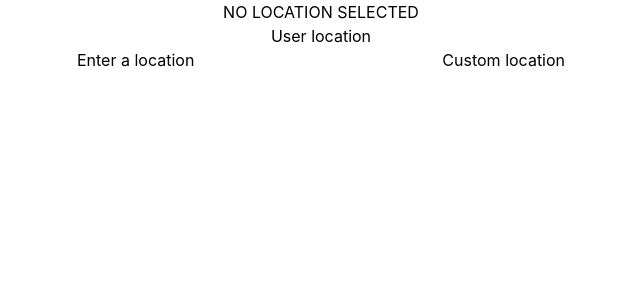
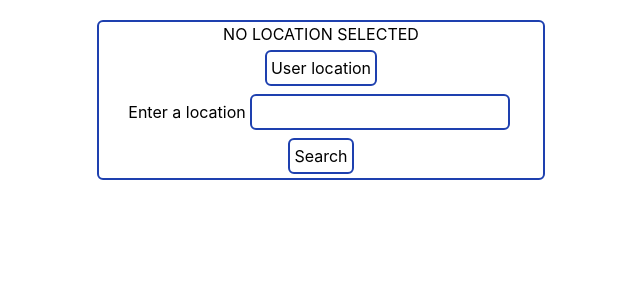
Before and after one commit to mmcqueen92/weather-wizard, a React (Create React App) app in the folder client/: page / in a window 1280 px wide. Shown: the top 300 px of the page, without its empty margins (319-959 px from the left). Built offline with nearby package versions, Linux system fonts and the light colour scheme.

Commit message:
minor css

```diff
--- a/client/src/components/container.js
+++ b/client/src/components/container.js
@@ -95,9 +95,9 @@ export default function Container(props) {
     );
   } else {
     return (
-      <div>
+      <div className="border-2 border-blue-800 rounded-md max-w-md my-5 mx-auto">
         <h4>NO LOCATION SELECTED</h4>
-        <button onClick={getLocation}>User location</button>
+        <button onClick={getLocation} className="border-2 border-blue-800 m-1 p-1 rounded-md">User location</button>
         <form onSubmit={useCustomLocation}>
           <label htmlFor="enter_city">Enter a location</label>
           <input
@@ -108,9 +108,10 @@ export default function Container(props) {
             onChange={(event) => {
               setUserInput(event.target.value);
             }}
+            className="border-2 border-blue-800 m-1 p-1 rounded-md"
             required
           ></input>
-          <button type="submit" classname="border-2 border-blue-800 m-1 p-1 rounded-md bg-green-200">Custom location</button>
+          <button type="submit" className="border-2 border-blue-800 m-1 p-1 rounded-md">Search</button>
         </form>
       </div>
     );
```
